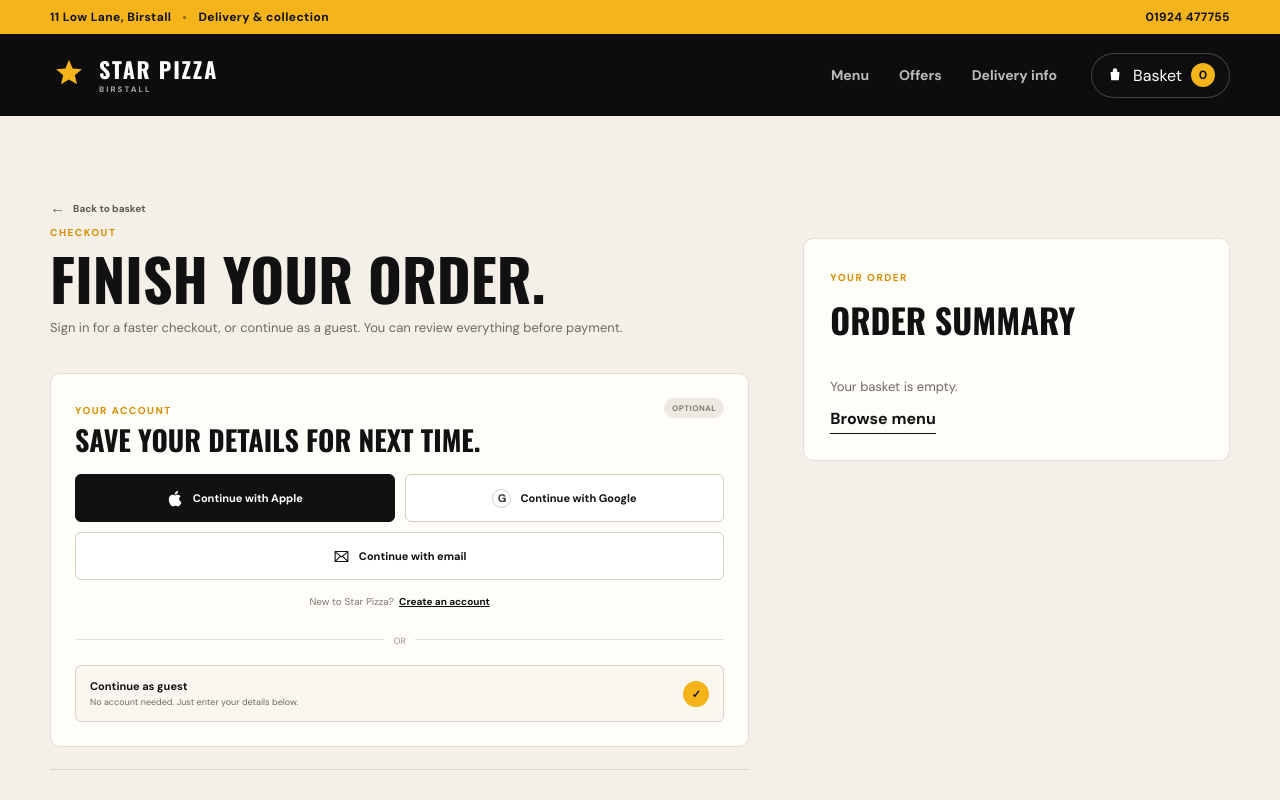
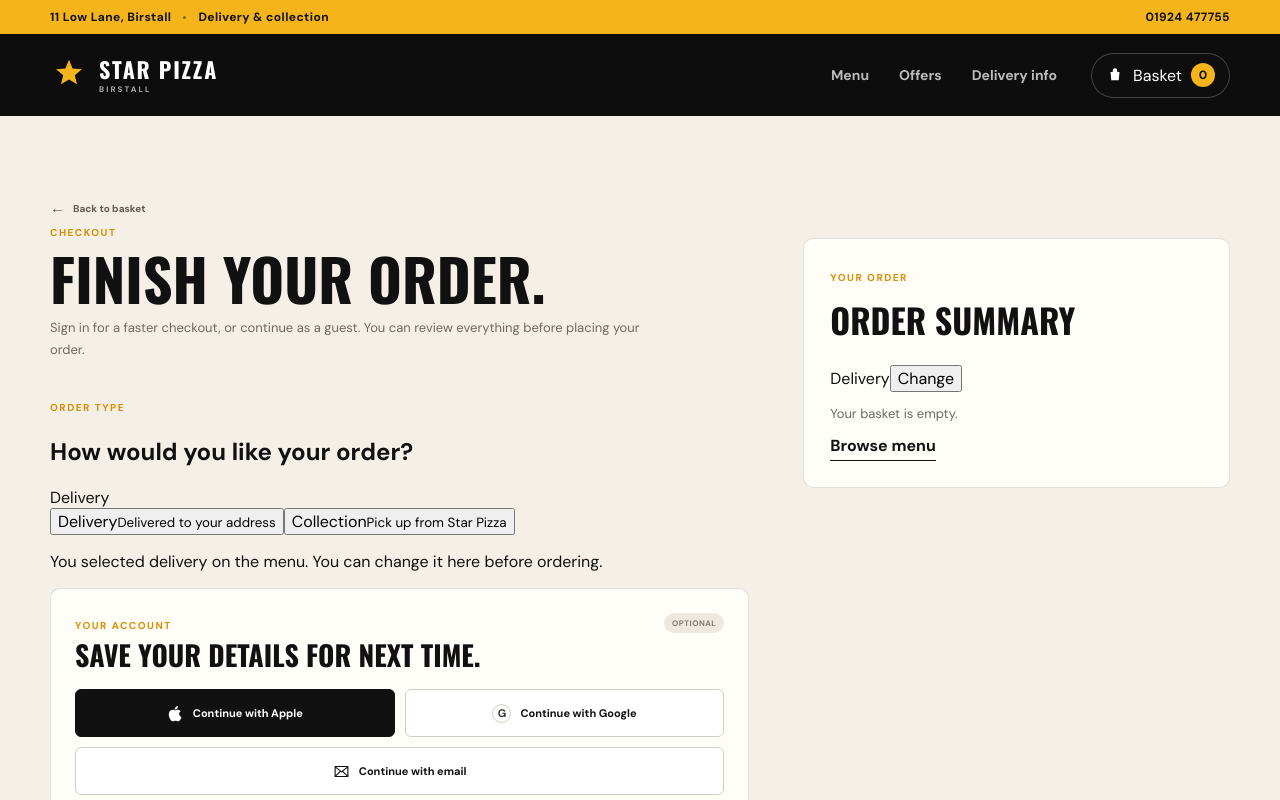
Before and after one commit to ajkelly0499-ship-it/star-pizza, a Next.js app: page /checkout in a window 1280 px wide. Shown: the top 800 px of the page. Built offline with nearby package versions, Linux system fonts and the light colour scheme.

Commit message:
Make checkout adapt to delivery or collection

```diff
--- a/app/checkout/page.tsx
+++ b/app/checkout/page.tsx
@@ -1,20 +1,33 @@
 "use client";
 
-import { useState } from "react";
+import { useEffect, useState } from "react";
 import Link from "next/link";
 import SiteHeader from "../../components/SiteHeader";
 import { useCart } from "../../components/CartProvider";
 
 type AuthChoice = "apple" | "google" | "email" | "create" | null;
+type PaymentChoice = "online" | "collection";
+type CollectionTime = "asap" | "later";
 
 export default function CheckoutPage() {
-  const { lines, total, openCart } = useCart();
+  const { lines, total, openCart, orderType, setOrderType } = useCart();
   const [authChoice, setAuthChoice] = useState<AuthChoice>(null);
+  const [paymentChoice, setPaymentChoice] = useState<PaymentChoice>("online");
+  const [collectionTime, setCollectionTime] = useState<CollectionTime>("asap");
+
+  useEffect(() => {
+    if (orderType === "delivery") {
+      setPaymentChoice("online");
+    }
+  }, [orderType]);
 
   const showAuthPreview = (choice: Exclude<AuthChoice, null>) => {
     setAuthChoice(choice);
     window.setTimeout(() => setAuthChoice(null), 2600);
   };
+
+  const isCollection = orderType === "collection";
+  const payOnCollection = isCollection && paymentChoice === "collection";
 
   return (
     <main className="inner-page">
@@ -34,8 +47,45 @@
             <h1>Finish your order.</h1>
             <p className="checkout-intro">
               Sign in for a faster checkout, or continue as a guest. You can review
-              everything before payment.
+              everything before placing your order.
             </p>
+
+            <section className="checkout-fulfilment-card">
+              <div className="checkout-fulfilment-heading">
+                <div>
+                  <span className="kicker">ORDER TYPE</span>
+                  <h2>How would you like your order?</h2>
+                </div>
+                <span className="checkout-choice-status">
+                  {isCollection ? "Collection" : "Delivery"}
+                </span>
+              </div>
+
+              <div className="checkout-order-type-toggle" role="group" aria-label="Order type">
+                <button
+                  type="button"
+                  className={orderType === "delivery" ? "active" : ""}
+                  onClick={() => setOrderType("delivery")}
+                >
+                  <span>Delivery</span>
+                  <small>Delivered to your address</small>
+                </button>
+                <button
+                  type="button"
+                  className={orderType === "collection" ? "active" : ""}
+                  onClick={() => setOrderType("collection")}
+                >
+                  <span>Collection</span>
+                  <small>Pick up from Star Pizza</small>
+                </button>
+              </div>
+
+              <p className="checkout-choice-helper">
+                {isCollection
+                  ? "You selected collection on the menu. You can change it here before ordering."
+                  : "You selected delivery on the menu. You can change it here before ordering."}
+              </p>
+            </section>
 
             <section className="checkout-account-card">
               <div className="checkout-account-heading">
@@ -112,6 +162,65 @@
               </label>
             </div>
 
+            {isCollection ? (
+              <div className="checkout-section">
+                <h2>Collection details</h2>
+
+                <div className="collection-location-card">
+                  <div className="collection-location-icon" aria-hidden="true">★</div>
+                  <div>
+                    <span>Collect from</span>
+                    <strong>Star Pizza Birstall</strong>
+                    <p>11 Low Lane, Birstall, WF17 9EW</p>
+                  </div>
+                </div>
+
+                <div className="checkout-subchoice">
+                  <div className="checkout-subchoice-heading">
+                    <strong>When would you like to collect?</strong>
+                    <span>Choose one</span>
+                  </div>
+                  <div className="checkout-time-options">
+                    <button
+                      type="button"
+                      className={collectionTime === "asap" ? "active" : ""}
+                      onClick={() => setCollectionTime("asap")}
+                    >
+                      <span>ASAP</span>
+                      <small>Next available collection</small>
+                    </button>
+                    <button
+                      type="button"
+                      className={collectionTime === "later" ? "active" : ""}
+                      onClick={() => setCollectionTime("later")}
+                    >
+                      <span>Choose a time</span>
+                      <small>Schedule collection</small>
+                    </button>
+                  </div>
+                  {collectionTime === "later" && (
+                    <label className="checkout-time-select">
+                      Preferred collection time
+                      <select defaultValue="">
+                        <option value="" disabled>Select a time</option>
+                        <option>18:00</option>
+                        <option>18:15</option>
+                        <option>18:30</option>
+                        <option>18:45</option>
+                        <option>19:00</option>
+                        <option>19:15</option>
+                        <option>19:30</option>
+                      </select>
+                    </label>
+                  )}
+                </div>
+
+                <label>
+                  Collection notes
+                  <textarea placeholder="Anything the team should know?" />
+                </label>
+              </div>
+            ) : (
               <div className="checkout-section">
                 <h2>Delivery details</h2>
                 <div className="field-grid">
@@ -129,12 +238,57 @@
                   <textarea placeholder="Gate code, flat number, leave at door..." />
                 </label>
               </div>
+            )}
+
+            {isCollection && (
+              <div className="checkout-section checkout-payment-choice">
+                <div className="checkout-payment-choice-heading">
+                  <div>
+                    <h2>How would you like to pay?</h2>
+                    <p>Pre-pay for a quicker pickup, or pay when you collect.</p>
+                  </div>
+                </div>
+
+                <div className="payment-choice-grid">
+                  <button
+                    type="button"
+                    className={paymentChoice === "online" ? "active" : ""}
+                    onClick={() => setPaymentChoice("online")}
+                  >
+                    <span className="payment-choice-radio">
+                      {paymentChoice === "online" ? "✓" : ""}
+                    </span>
+                    <span>
+                      <strong>Pay online now</strong>
+                      <small>Fastest pickup — nothing to pay when you arrive.</small>
+                    </span>
+                    <em>Recommended</em>
+                  </button>
+
+                  <button
+                    type="button"
+                    className={paymentChoice === "collection" ? "active" : ""}
+                    onClick={() => setPaymentChoice("collection")}
+                  >
+                    <span className="payment-choice-radio">
+                      {paymentChoice === "collection" ? "✓" : ""}
+                    </span>
+                    <span>
+                      <strong>Pay on collection</strong>
+                      <small>Pay at the takeaway when you collect your order.</small>
+                    </span>
+                  </button>
+                </div>
+              </div>
+            )}
 
             <button className="payment-placeholder" disabled>
-              Continue to secure payment
+              {payOnCollection ? "Place collection order" : "Continue to secure payment"}
             </button>
             <small className="checkout-payment-note">
-              Secure online payment will be connected before launch.
+              {payOnCollection
+                ? "Pay when you collect. Order processing will be connected before launch."
+                : "Secure online payment will be connected before launch."}
             </small>
           </div>
 
@@ -147,6 +301,16 @@
               {lines.length > 0 && (
                 <button onClick={openCart}>Edit order</button>
               )}
+            </div>
+
+            <div className="checkout-summary-order-type">
+              <span>{isCollection ? "Collection" : "Delivery"}</span>
+              <button
+                type="button"
+                onClick={() => setOrderType(isCollection ? "delivery" : "collection")}
+              >
+                Change
+              </button>
             </div>
 
             {lines.length === 0 ? (
@@ -176,8 +340,12 @@
                     <strong>£{total.toFixed(2)}</strong>
                   </div>
                   <div>
-                    <span>Delivery</span>
+                    <span>{isCollection ? "Collection" : "Delivery"}</span>
+                    {isCollection ? (
+                      <strong>£0.00</strong>
+                    ) : (
                       <small>Calculated after address</small>
+                    )}
                   </div>
                   <div>
                     <span>Discount</span>
@@ -188,10 +356,21 @@
                 <div className="checkout-total checkout-total--final">
                   <div>
                     <span>Total</span>
-                    <small>Before delivery</small>
+                    <small>
+                      {isCollection ? "No delivery fee" : "Before delivery"}
+                    </small>
                   </div>
                   <strong>£{total.toFixed(2)}</strong>
                 </div>
+
+                {isCollection && (
+                  <div className="checkout-summary-payment">
+                    <span>Payment</span>
+                    <strong>
+                      {paymentChoice === "online" ? "Pay online" : "Pay on collection"}
+                    </strong>
+                  </div>
+                )}
               </>
             )}
           </aside>
```
Lines whose indentation alone changed are shown as unchanged.
